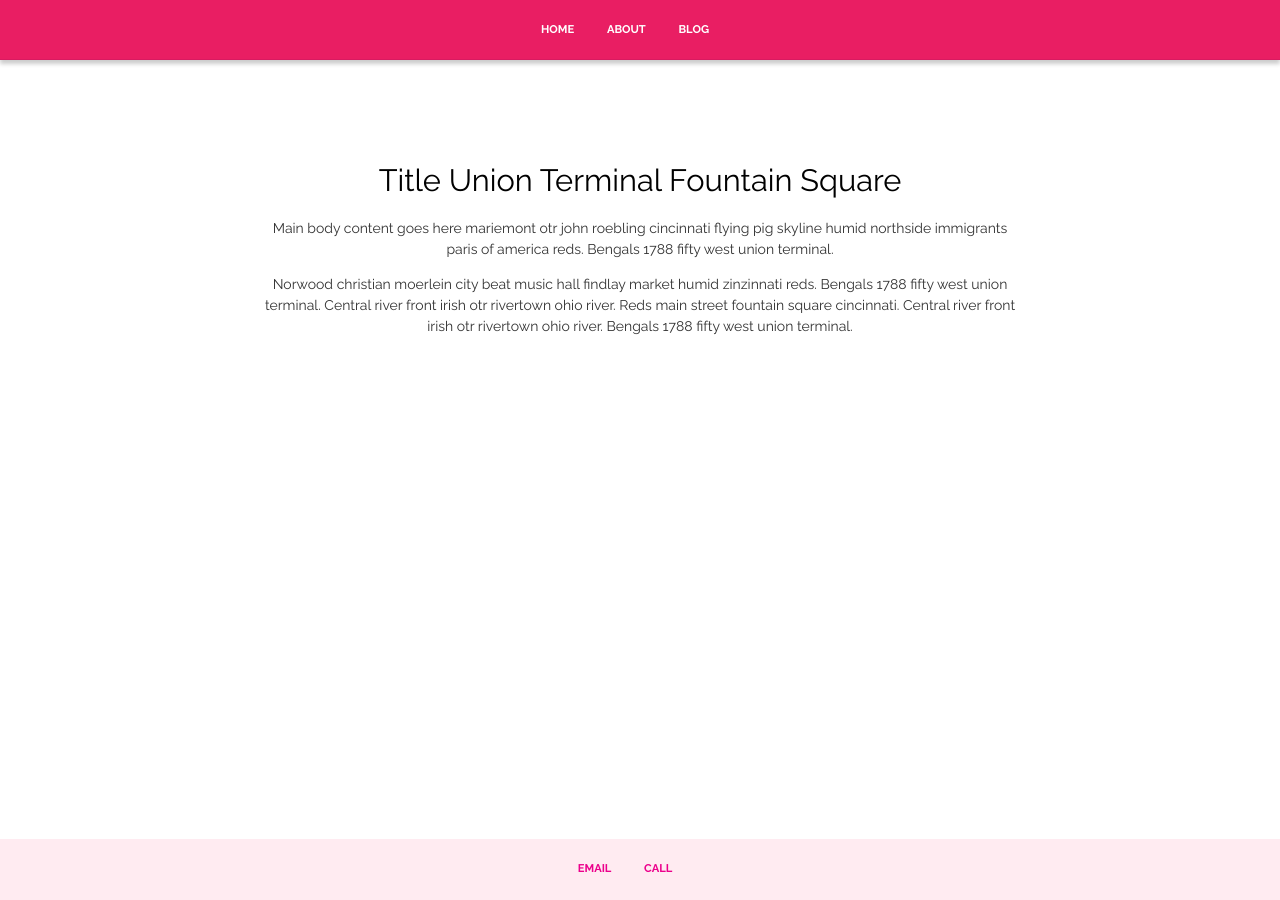
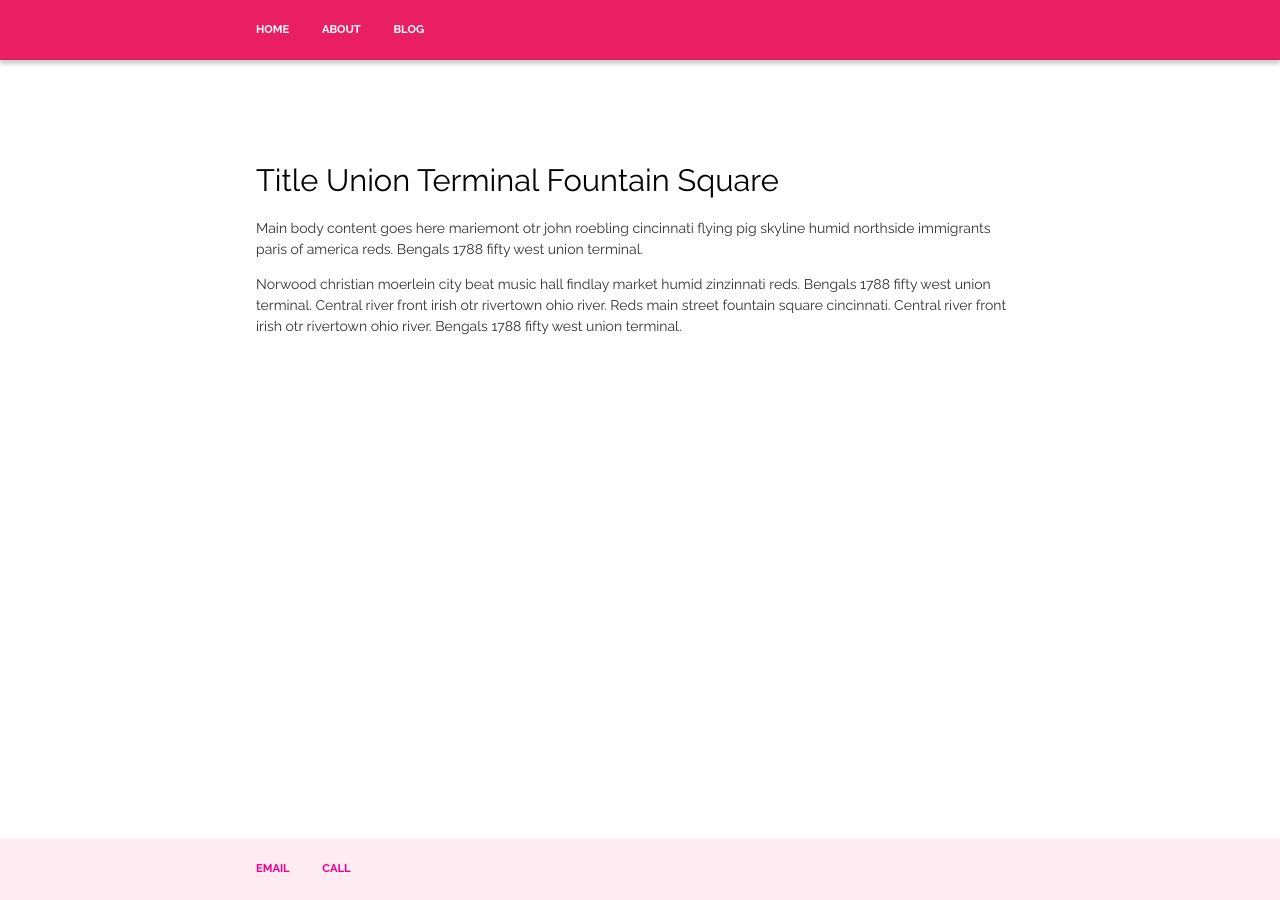
Before and after one commit to banbanbana/happybana.github.io, a Jekyll site: the page index.html, which Jekyll copies as it is, in a window 1280 px wide. Built offline with Jekyll 4.4.1, drawn with Linux system fonts in a browser that asks for light colours.

Commit message:
Update test.css

```diff
--- a/css/test.css
+++ b/css/test.css
@@ -3,7 +3,6 @@ html, body {
 	height:100%;
 	font-family:'Raleway', 'Arial', sans-serif;
 	font-size:14px;
-	text-align:center;
 }
 
 #main-wrapper {
@@ -15,7 +14,6 @@ html, body {
 
 .content {
 	margin:10% 0px;
-	max-width:960px;
 }
 
 nav ul, footer ul {
```
